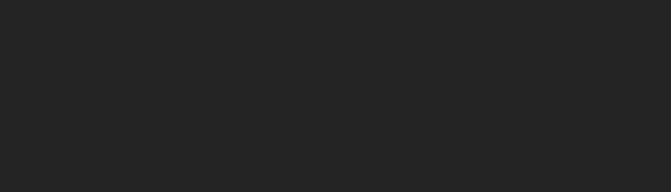
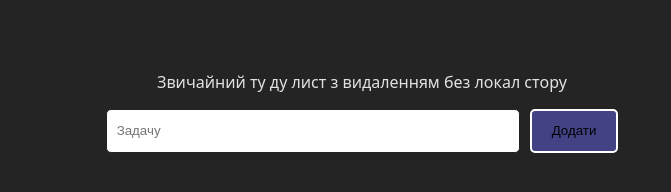
Before and after one commit to YouKnowWhoIs/Practice-CSS-React-1, a React (Vite) app: page / in a window 1280 px wide. Shown: the part 1027-1219 px from the top of the page, without its empty margins (278-949 px from the left). Before the commit the page ends 1097 px from the top, so only its background shows below. Built offline with nearby package versions, Linux system fonts and the light colour scheme.

Commit message:
add toDo list

```diff
--- a/src/App.jsx
+++ b/src/App.jsx
@@ -1,7 +1,8 @@
 import "./style/App.css";
 import UserList from "./component/userList/UserList.jsx";
 import Counter from "./component/counter/Counter.jsx";
-import MyForm from "./component/myForm/myForm.jsx";
+import MyForm from "./component/myForm/MyForm.jsx";
+import ToDo from "./component/toDo/ToDo.jsx";
 
 function App() {
   return (
@@ -10,6 +11,7 @@
       <UserList />
       <Counter />
       <MyForm />
+      <ToDo />
     </>
   );
 }
--- /dev/null
+++ b/src/component/toDo/List.jsx
@@ -0,0 +1,16 @@
+import "../../style/toDo/list.css";
+
+function List({ task, handleDeleteTask }) {
+  return (
+    <li id={task.id} className="listItems">
+      <div className="textContent">
+        <p>{task.text}</p>
+      </div>
+      <button type="button" onClick={() => handleDeleteTask(task.id)}>
+        Видалити
+      </button>
+    </li>
+  );
+}
+
+export default List;
--- /dev/null
+++ b/src/component/toDo/ToDo.jsx
@@ -0,0 +1,68 @@
+import "../../style/toDo/toDo.css";
+import { useState } from "react";
+import ErrorText from "../errorText/ErrorText";
+import List from "./List.jsx";
+
+function ToDo() {
+  const [query, setQuery] = useState("");
+  const [tasks, setTasks] = useState([]);
+  const [isError, setIsError] = useState(false);
+
+  const handleInputQuery = (e) => {
+    setQuery(e.target.value);
+  };
+
+  const handleAddBtn = () => {
+    if (query.trim() === "") {
+      setIsError(true);
+      return;
+    }
+
+    const newTask = {
+      id: Date.now(),
+      text: query,
+    };
+
+    setTasks([...tasks, newTask]);
+
+    setQuery("");
+    setIsError(false);
+  };
+
+  const handleDeleteTask = (id) => {
+    setTasks((prev) => prev.filter((t) => t.id !== id));
+  };
+
+  return (
+    <div className="toDoConteiner">
+      <p>Звичайний ту ду лист з видаленням без локал стору</p>
+      <div className="queryConteiner">
+        <input
+          type="text"
+          value={query}
+          onChange={handleInputQuery}
+          placeholder="Задачу"
+        />
+        <button type="button" className="addBtn" onClick={handleAddBtn}>
+          Додати
+        </button>
+      </div>
+
+      {isError && <ErrorText text="Поле Пусте!" />}
+
+      <div className="ListConteiner">
+        <ul className="list">
+          {tasks.map((task) => (
+            <List
+              key={task.id}
+              task={task}
+              handleDeleteTask={handleDeleteTask}
+            />
+          ))}
+        </ul>
+      </div>
+    </div>
+  );
+}
+
+export default ToDo;
--- /dev/null
+++ b/src/style/toDo/list.css
@@ -0,0 +1,22 @@
+.listItems {
+  list-style: none;
+  border: 2px solid #fff;
+  border-radius: 5px;
+  background-color: #232323;
+  width: 500px;
+  padding: 10px;
+  display: flex;
+}
+
+.textContent {
+  text-align: start;
+  width: 80%;
+  word-wrap: break-word;
+}
+
+.listItems button {
+  padding: 8px 15px;
+  border: 2px solid #fff;
+  background-color: rgb(100, 26, 26);
+  margin: auto 0px 0px auto;
+}
--- /dev/null
+++ b/src/style/toDo/toDo.css
@@ -0,0 +1,34 @@
+.toDoConteiner {
+  display: flex;
+  flex-direction: column;
+  align-items: center;
+  gap: 15px;
+  margin-bottom: 150px;
+}
+
+.queryConteiner {
+  display: flex;
+  flex-direction: row;
+  gap: 10px;
+}
+
+.queryConteiner input {
+  width: 400px;
+  height: 40px;
+  border: 1px solid #232323;
+  border-radius: 5px;
+  padding-left: 10px;
+}
+
+.addBtn {
+  padding: 8px 20px;
+  border: 2px solid #fff;
+  border-radius: 5px;
+  background-color: rgb(66, 66, 133);
+}
+
+.list {
+  display: flex;
+  flex-direction: column;
+  gap: 10px;
+}
```
